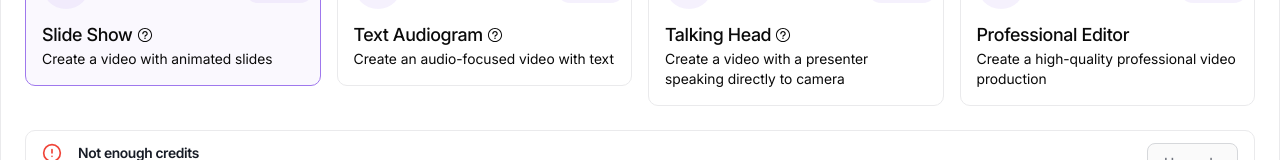
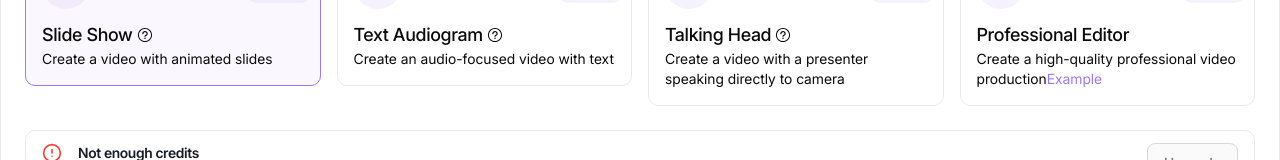
Before and after one commit to SanjarAbduraimov/clip-spin-frontend, a React (Vite) app: page /new-project in a window 1280 px wide. Shown: the part 431-591 px from the top of the page. Built offline with nearby package versions, Linux system fonts and the light colour scheme; no server answers.

Commit message:
add prof editor example

```diff
--- a/src/pages/dashboard/NewProject.tsx
+++ b/src/pages/dashboard/NewProject.tsx
@@ -580,6 +580,14 @@ const NewProject = ({ projectType }: NewProjectProps) => {
                             <p className="text-muted-foreground text-sm">
                               Create a high-quality professional video
                               production
+                              <a
+                                href="https://api.app.clipspin.ai/api/files/professional-editor-example.mp4"
+                                target="_blank"
+                                className="text-primary"
+                                rel="noreferrer"
+                              >
+                                Example
+                              </a>
                             </p>
                           </div>
                           <div
```
